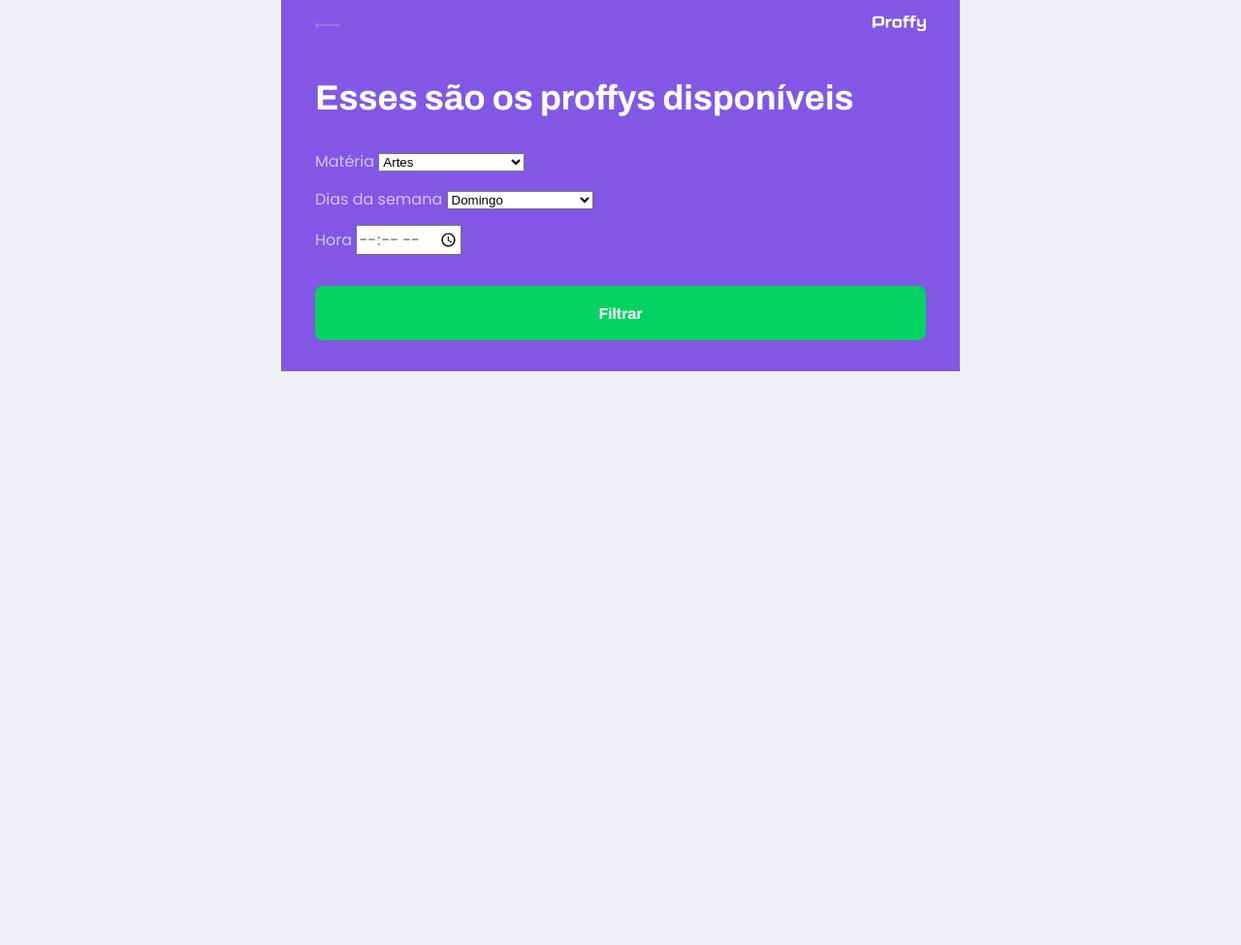
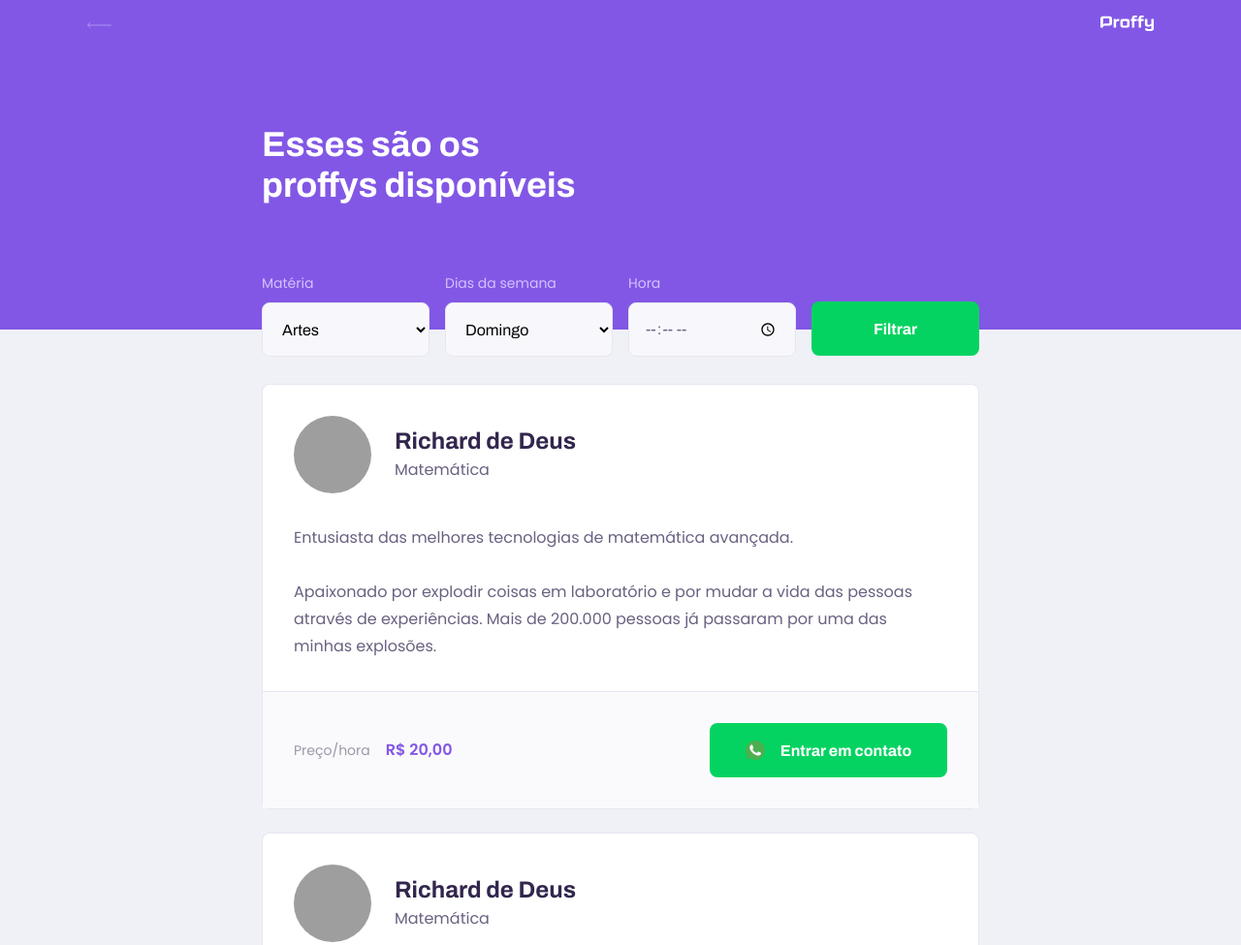
Before and after one commit to richarddedeus/nlw2, a plain HTML site: page study.html in a window 1280 px wide. Shown: the top 975 px of the page at 97% size. Before the commit the page ends 800 px from the top, so only its background shows below. Drawn offline with Linux system fonts and the light colour scheme; grey boxes are pictures that could not be loaded.

Commit message:
segundo dia da NLW - Frontend (página study)

```diff
--- a/study.html
+++ b/study.html
@@ -15,9 +15,9 @@
         <header class="page-header">
             <div class="top-bar-container">
                 <a href="/">
-                    <img src="/images/icons/back.svg" alt="[Voltar]">
+                    <img src="images/icons/back.svg" alt="[Voltar]">
                 </a>
-                <img src="/images/logo.svg" alt="Proffy">
+                <img src="images/logo.svg" alt="Proffy">
             </div>
 
             <div class="header-content">
@@ -61,7 +61,50 @@
                 </form>
             </div>
         </header>
+        <main>
+            <article class="teacher-item">
+                <header>
+                    <img
+                        src="https://avatars3.githubusercontent.com/u/989131?s=460&u=4bb8289f8dc85b8d94543761d70b64316b277ffe&v=4"
+                        alt="[Richard de Deus]">
+                    <div>
+                        <strong>Richard de Deus</strong>
+                        <span>Matemática</span>
+                    </div>
+                </header>
 
+                <p>Entusiasta das melhores tecnologias de matemática avançada.<br><br>Apaixonado por explodir coisas em laboratório e por mudar a vida das pessoas através de experiências. Mais de 200.000 pessoas já passaram por uma das minhas explosões.</p>
+
+                <footer>
+                    <p>Preço/hora<strong>R$ 20,00</strong>
+                    </p>
+                    <button type="button">
+                        <img src="images/icons/whatsapp.svg" alt="Whatsapp">Entrar em contato
+                    </button>
+                </footer>
+            </article>
+            <article class="teacher-item">
+                <header>
+                    <img
+                        src="https://avatars3.githubusercontent.com/u/989131?s=460&u=4bb8289f8dc85b8d94543761d70b64316b277ffe&v=4"
+                        alt="[Richard de Deus]">
+                    <div>
+                        <strong>Richard de Deus</strong>
+                        <span>Matemática</span>
+                    </div>
+                </header>
+
+                <p>Entusiasta das melhores tecnologias de matemática avançada.<br><br>Apaixonado por explodir coisas em laboratório e por mudar a vida das pessoas através de experiências. Mais de 200.000 pessoas já passaram por uma das minhas explosões.</p>
+
+                <footer>
+                    <p>Preço/hora<strong>R$ 20,00</strong>
+                    </p>
+                    <button type="button">
+                        <img src="images/icons/whatsapp.svg" alt="Whatsapp">Entrar em contato
+                    </button>
+                </footer>
+            </article>
+        </main>
     </div> <!--container-->
 </body>
 
--- a/styles/partials/page-study.css
+++ b/styles/partials/page-study.css
@@ -34,6 +34,7 @@
 .page-header .header-content{
     width: 90%;
     margin: 3.2rem auto;
+    position: relative;
 }
 
 .page-header .header-content strong{
@@ -72,3 +73,194 @@
 #search-teachers button:hover{
     background-color: var(--color-secondary-dark);
 }
+
+.select-block label,
+.input-block label{
+    font-size: 1.4rem;
+    color: var(--color-text-complement);
+}
+
+.input-block input,
+.select-block select{
+    width: 100%;
+    height: 5.6rem;
+    margin-top: 0.8rem;
+    border-radius: .8rem;
+    background: var(--color-input-background);
+    border: 1px solid var(--color-line-in-white);
+    outline: 0;
+    padding: 0 1.6rem;
+    font: 1.6rem archivo;
+}
+
+.input-block{
+    position: relative;
+}
+.input-block:focus-within::after{
+    content: "";
+    width: calc(100% - 3.2rem);
+    height: 2px;
+    background: var(--color-primary-light);
+    position: absolute;
+    left: 1.6rem;
+    bottom: 0;
+}
+
+#page-study main{
+    margin: 3.2rem auto;
+    width: 90%;
+}
+
+.teacher-item {
+    background-color: var(--color-box-base);
+    border: 1px solid var(--color-line-in-white);
+    border-radius: .8rem;
+    margin-top: 2.4rem;
+}
+
+.teacher-item header {
+    padding: 3.2rem 2rem;
+    display: flex;
+    align-items: center;
+}
+
+.teacher-item header img{
+    width: 8rem;
+    height: 8rem;
+    border-radius: 50%;
+}
+
+.teacher-item header div {
+    margin-left: 2.4rem;
+}
+
+.teacher-item header div strong {
+    font: 700 2.4rem archivo;
+    display: block;
+    color: var(--color-text-title);
+}
+
+.teacher-item header div span {
+    font-size: 1.6rem;
+    display: block;
+    margin-top: .4rem;
+}
+
+.teacher-item > p {
+    padding: 0 2rem;
+    font-size: 1.6rem;
+    line-height: 2.8rem;
+}
+
+.teacher-item footer {
+    padding: 3.2rem 2rem;
+    background: var(--color-box-footer);
+    border-top: 1px solid var(--color-line-in-white);
+    margin-top: 3.2rem;
+    display: flex;
+    align-items: center;
+    justify-content: space-between;
+}
+
+.teacher-item footer p {
+    font-size: 1.4rem;
+    line-height: 2.4rem;
+    color: var(--color-text-complement);
+}
+
+.teacher-item footer p strong{
+    font-size: 1.6rem;
+    color: var(--color-primary);
+    display: block;
+}
+
+.teacher-item footer button {
+    width: 20rem;
+    height: 5.6rem;
+    background: var(--color-secondary);
+    color: var(--color-button-text);
+    border: 0;
+    border-radius: .8rem;
+    cursor: pointer;
+    font: 700 1.4rem archivo;
+    display: flex;
+    align-items: center;
+    justify-content: space-evenly;
+    text-decoration: none;
+    transition: background 0.2s;
+    margin-left: 1.6rem;
+}
+
+.teacher-item footer button:hover {
+    background-color: var(--color-secondary-dark);
+}
+
+@media (min-width: 700px) {
+    #page-study #container{
+        max-width: 100vw;
+    }
+
+    .page-header {
+        height: 340px;
+    }
+
+    .page-header .top-bar-container {
+        max-width: 1100px;
+    }
+
+    .page-header .header-content {
+        max-width: 740px;
+        flex: 1 1;
+        margin: 0 auto;
+        padding-bottom: 48px;
+        display: flex;
+        flex-direction: column;
+        justify-content: center;
+    }
+
+    .page-header .header-content strong{
+        max-width: 350px;
+    }
+
+    .teacher-item header,
+    .teacher-item footer {
+        padding: 32px;
+    }
+
+    #search-teachers {
+        display: grid;
+        grid-template-columns: repeat(4, 1fr);
+        gap: 16px;
+        position: absolute;
+        bottom: -28px;
+    }
+
+    #page-study main{
+        padding: 32px 0;
+        max-width: 740px;
+        margin: 0 auto;
+    }
+
+    #search-teachers .select-block{
+        margin-bottom: 0;
+    }
+
+    .teacher-item > p {
+        padding: 0 32px;
+    }
+
+    .teacher-item footer p strong {
+        display: initial;
+        margin-left: 16px;
+    }
+
+    .teacher-item footer button {
+        width: 245px;
+        font-size: 16px;
+        justify-content: center;
+    }
+
+    .teacher-item footer button img{
+        margin-right: 16px;
+    }
+}
```
